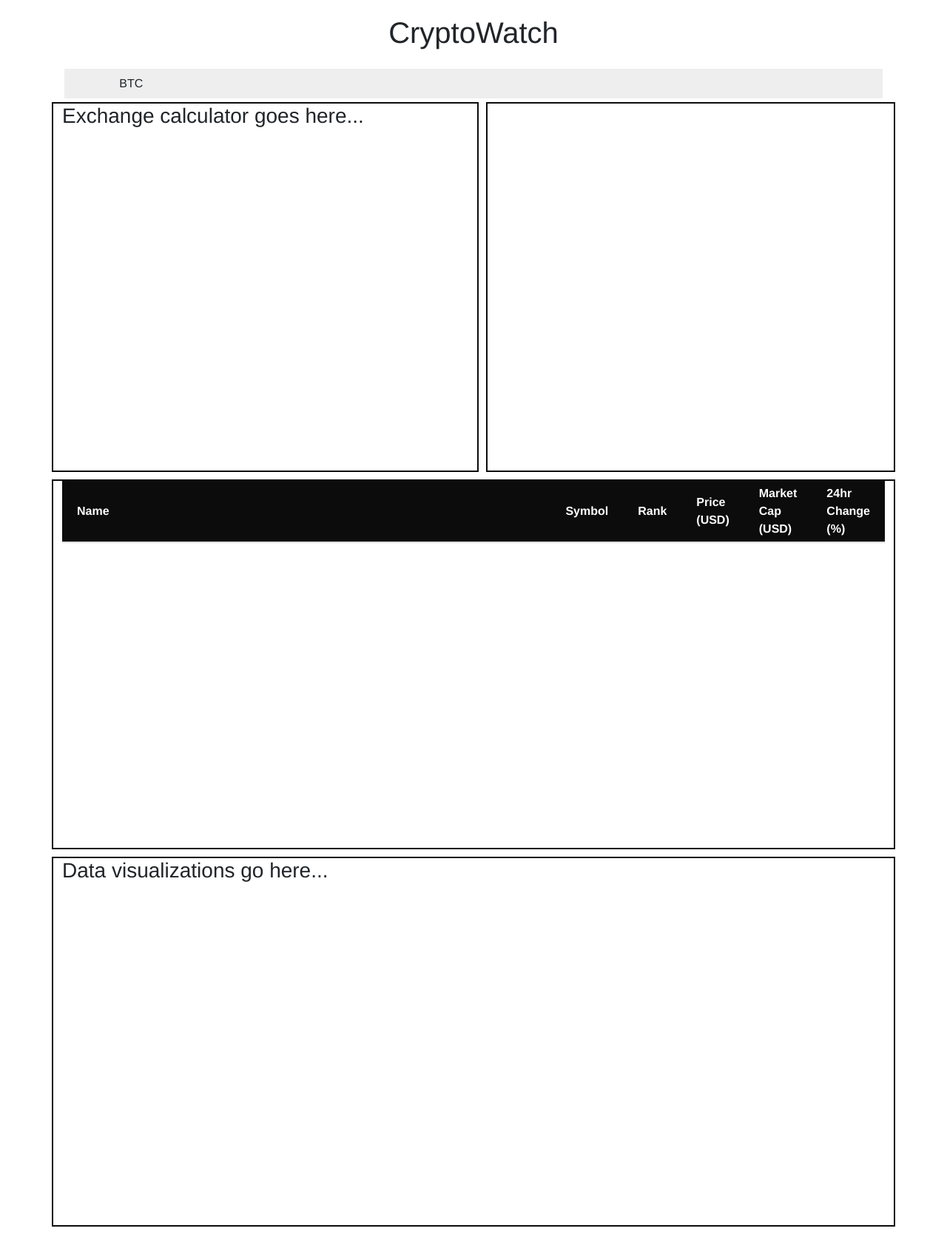
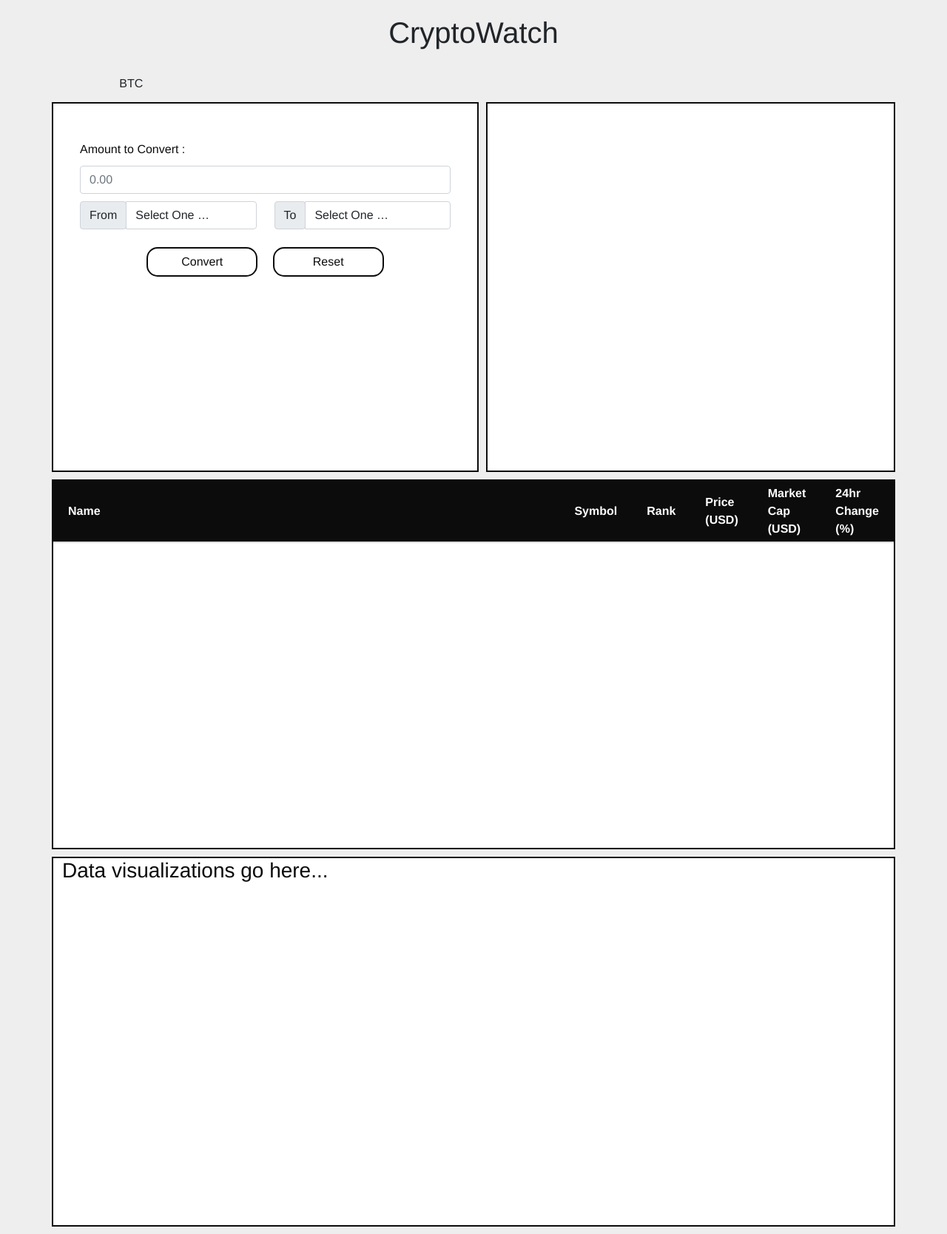
Before and after one commit to jamesingram2/frontEndProject, a PHP site: page / in a window 1280 px wide. Shown: the whole page at 74% size. Run offline with PHP 8.4, Linux system fonts and the light colour scheme; lists and menus that the app fills with data are empty.

Commit message:
finished crypto converter and updated css

```diff
--- a/css/style.css
+++ b/css/style.css
@@ -1,31 +1,62 @@
 body {
+   background-color: #eee;
    font-family: 'Franklin Gothic Medium', 'Arial Narrow', Arial, sans-serif;
 }
 
 h1 {
   text-align: center;
   margin: 20px;
+}
 
+#exchange,
+#news,
+#dataTable,
+#graphs {
+   background-color: #fff;
+   border: 2px solid #0c0c0c;
+   margin-bottom: 10px;
+   color: #0c0c0c;
+   height: 500px;
 }
 
 #exchange {
-   border: 2px solid #0c0c0c;
-   height: 500px;
-   margin-bottom: 10px;
    margin-right: 10px;
    overflow: hidden;
 }
 
+.main {
+   margin: auto;
+   padding-top: 50px;
+   padding-bottom: 50px;
+}
+
+.main input {
+   margin-top:10px;
+   margin-bottom: 10px;
+}
+label {
+   font-size: 1rem;
+}
+
+.btn {
+   background-color: #fff;
+   border: 2px solid #0c0c0c;
+   border-radius: 15px;
+   color: #0c0c0c;
+   width: 150px;
+}
+
+.finalAmount h2 {
+   font-size: 2.25rem;
+}
+
 #dataTable {
-   border: 2px solid #0c0c0c;
-   height: 500px;
-   margin-bottom: 10px;
    overflow: scroll;
-
+   padding: 0;
 }
 
 #coinTable th,
-td {
+#coinTable td {
   padding-top: 5px;
   padding-bottom: 5px;
   padding-left: 20px;
@@ -38,21 +69,20 @@ td {
   background-color: #0c0c0c;
   color: #fff;
 }
+
 #coinTable tr {
   border-bottom: 2px solid #ddd;
 }
 
 #coinTable tr:hover {
   background-color: #0c0c0c;
+  font-weight:bolder;
   color: #fff;
 }
 
 /* Newsfeed css */
 #news {
-   height: 500px;
-   margin-bottom: 10px;
    padding: 0px;
-   border: 2px solid #0c0c0c;
 }
 
 #news div {
@@ -82,9 +112,6 @@ td {
 }
 
 #graphs {
-   border: 2px solid #0c0c0c;
-   height: 500px;
-   margin-bottom: 10px;
    overflow: hidden;
 }
 
--- a/index.html
+++ b/index.html
@@ -24,10 +24,48 @@
       </div>
       <div class="row">
          <div class="col" id="exchange">
-            <h3>Exchange calculator goes here...</h3>
+            <div class="container">
+               <div class="main">
+                  <div class="form-group">
+                     <label for="currAmt">
+                     Amount to Convert :
+                  </label>
+                  <input type="number" class="form-control searchBox" placeholder="0.00" id="currAmt" name="currAmt">
+                  </div>
+                  <div class="row">
+                     <div class="col-sm-6">
+                        <div class="input-group mb-3">
+                           <div class="input-group-prepend">
+                              <span class="input-group-text">From</span>
+                           </div>
+                           <select id="coin1" name="coin1" class="form-control from">
+                              <option value="">Select One …</option>
+                           </select>
+                        </div>
+                     </div>
+                     <div class="col-sm-6">
+                        <div class="input-group mb-3">
+                           <div class="input-group-prepend">
+                              <span class="input-group-text">To</span>
+                           </div>
+                              <select id="coin2" name="coin2" class="form-control to">
+                                 <option value="">Select One …</option>
+                              </select>
+                        </div>
+                     </div>
+                  </div>
+                  <div class="text-center">
+                     <!-- convert button -->
+                     <button id="calculate" class="btn btn-secondary convert m-2" type="submit">Convert</button>
+                     <!-- reset button -->
+                     <button type="reset" id="reset" class="btn btn-secondary m-2">Reset</button>
+                  </div>
+               </div>
+               <div id="calculatorResults" class="text-center finalAmount">
+               </div>
+            </div>
          </div>
          <div class="col" id="news">
-
          </div>
       </div>
       <div class="row">
--- a/js/calculate.js
+++ b/js/calculate.js
@@ -1,48 +1,25 @@
-// Template Code (will be updated with correct code later)
+let calculatorResultsDiv = document.getElementById("calculatorResults");
+document.getElementById("calculate").addEventListener('click', calcFunction);
+document.getElementById('reset').addEventListener('click', function() {
+   calculatorResultsDiv.innerHTML = "";
+   // window.location.reload();
+})
 
-// const select = document.querySelectorAll('.currency');
-// const number = document.getElementById("number");
-// const output = document.getElementById("output");
+function calcFunction() {
+    let currAmt = document.getElementById('currAmt').value;
+    let coin1 = document.getElementById('coin1').value;
+    let coin1Price = document.getElementById(coin1).innerHTML;
+    let coin2 = document.getElementById('coin2').value;
+    let coin2Price = document.getElementById(coin2).innerHTML;
 
-
-// fetch('https://api.frankfurter.app/currencies').then((data) => data.json())
-// .then((data) => {
-// display(data);
-// });
-
-
-// function display(data) {
-// const entries = Object.entries(data);
-// for (var i = 0; i < entries.length; i++) { select[0].innerHTML +=`<option value="${entries[i][0]}">${entries[i][0]} : ${entries[i][1]}</option>`;
-//     select[1].innerHTML += `<option value="${entries[i][0]}">${entries[i][0]} : ${entries[i][1]}</option>`;
-//     }
-//     }
-
-
-
-//     function updatevalue() {
-//     let currency1 = select[0].value;
-//     let currency2 = select[1].value;
-
-//     let value = number.value;
-
-
-//     if (currency1 != currency2) {
-//     convert(currency1, currency2, value);
-//     } else {
-//     alert("Choose Diffrent Currency");
-//     }
-//     }
-
-
-//     function convert(currency1, currency2, value) {
-//     const host = "api.frankfurter.app";
-
-//     fetch(`https://${host}/latest?amount=${value}&from=${currency1}&to=${currency2}`)
-//     .then((val) => val.json())
-//     .then((val) => {
-//     console.log(Object.values(val.rates)[0]);
-//     output.value = Object.values(val.rates)[0];
-//     });
-
-//     }
+    if (currAmt <= 0) {
+        alert('Please enter a valid currency amount');
+    } else {
+        if (coin1 === coin2) {
+            alert('Please select two different currencies to compare');
+        } else {
+           const finalValue = ((+coin1Price / +coin2Price) * +currAmt).toFixed(4);
+            calculatorResultsDiv.innerHTML = `<h2>${currAmt} ${coin1.toUpperCase()} = ${finalValue} ${coin2.toUpperCase()}</h2>`;
+        }
+    }
+}
--- a/js/script.js
+++ b/js/script.js
@@ -1,11 +1,13 @@
 async function fetchTable() {
+   const coin1El = document.getElementById("coin1");
+   const coin2El = document.getElementById("coin2");
    const coinTableDIV = document.getElementById('coinTable');
    const response = await fetch("https://api.coincap.io/v2/assets");
    const data = await response.json();
 
    const tableData = data.data;
-   let count = 0;
    tableData.forEach((coin) => {
+      let id = coin.id;
       let rank = coin.rank;
       let symbol = coin.symbol;
       let name = coin.name;
@@ -17,12 +19,14 @@ async function fetchTable() {
       <td>${name}</td>
       <td>${symbol}</td>
          <td>${rank}</td>
-         <td>${price}</td>
+         <td id="${symbol}">${price}</td>
          <td>${cap}</td>
          <td>${changePercent}</td>
       </tr>
       `;
       coinTableDIV.innerHTML += tempCoinHTNL;
+      coin1El.innerHTML += `<option value="${symbol}">${symbol}</option>`;
+      coin2El.innerHTML += `<option value="${symbol}">${symbol}</option>`;
    });
 }
 fetchTable();
```
